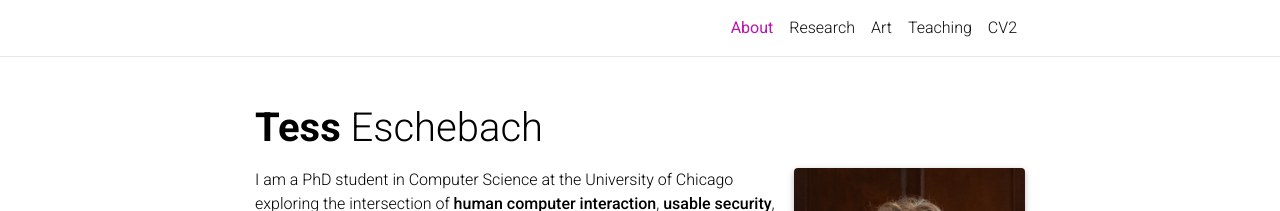
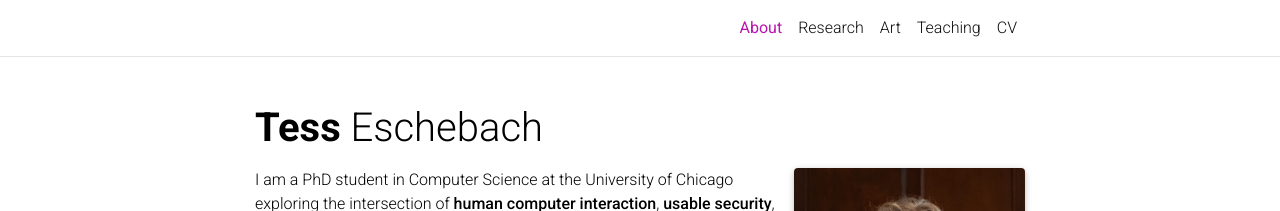
Before and after one commit to tess-e/tess-e.github.io, a Jekyll site: the page built from _pages/about.md, in a window 1280 px wide. Shown: the top 211 px of the page. Built offline with Jekyll 4.4.1, drawn with Linux system fonts in a browser that asks for light colours; full-size pictures stand in for the smaller copies a plugin makes; comment, search, counter and statistics services are not loaded; a style sheet for code colours, icons or effects is not loaded.

Commit message:
CV fix 2

```diff
--- a/_includes/header.html
+++ b/_includes/header.html
@@ -96,7 +96,7 @@
               {% endfor -%}
               {%- if site.enable_darkmode %}
               <li class="nav-item">
-                <a class="nav-link" href="/assets/pdf/Dec_2025_CV.pdf">CV2 </a>
+                <a class="nav-link" href="/assets/pdf/Dec_2025_CV.pdf">CV </a>
               </li>
               <!-- Toogle theme mode -->
               <!-- <li class="toggle-container">
```
